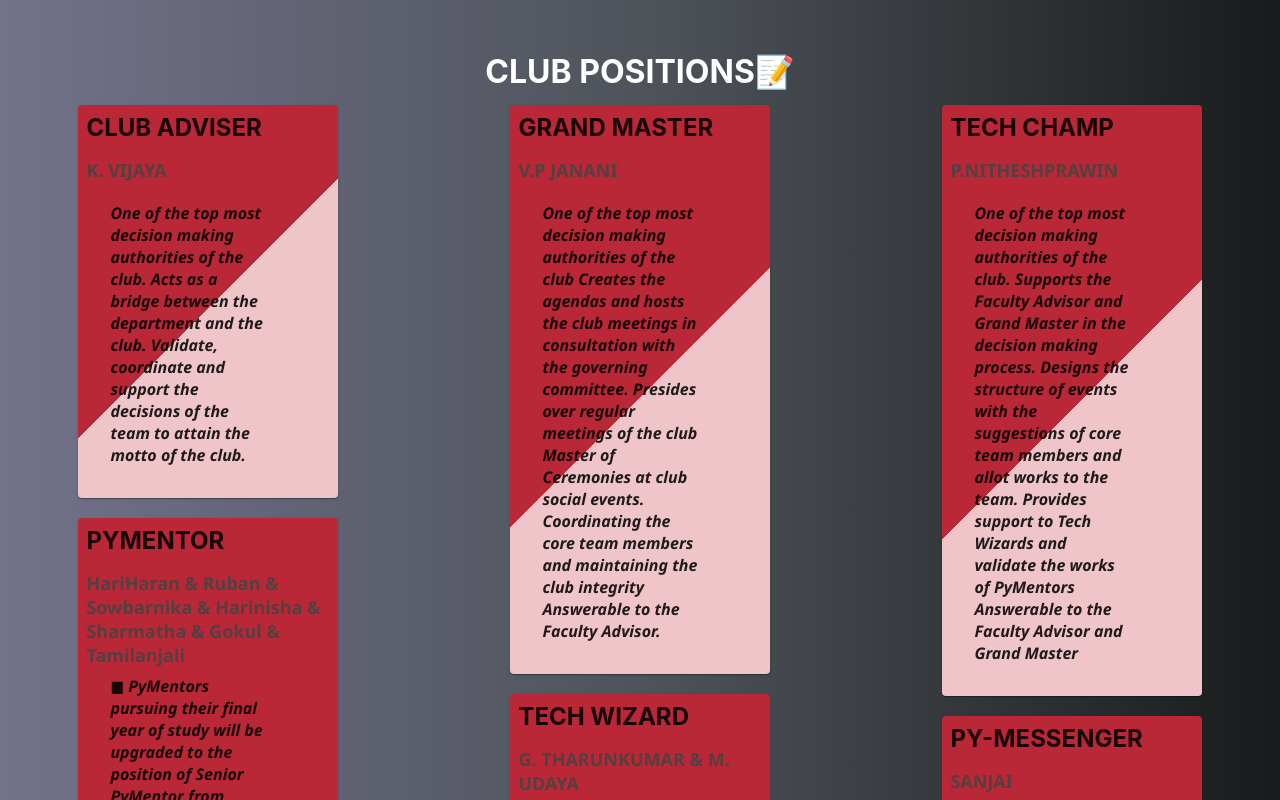
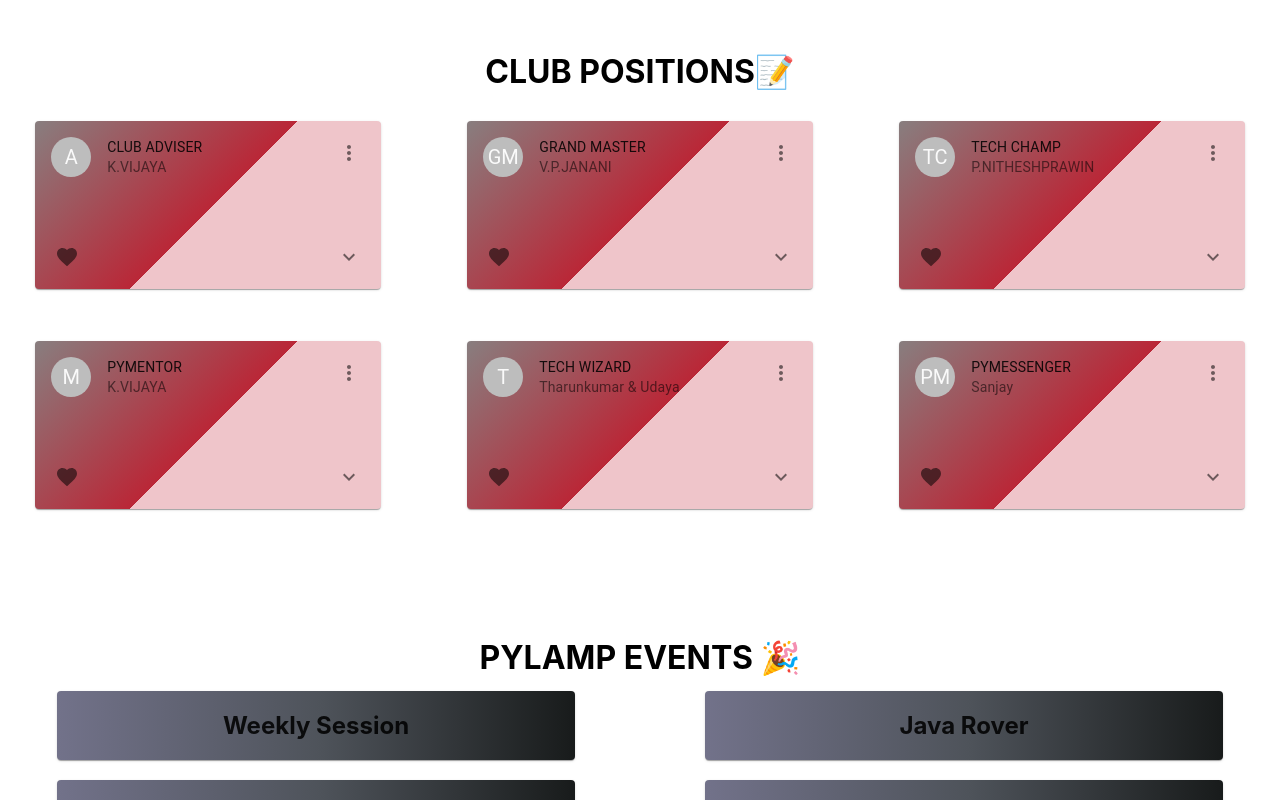
Before and after one commit to Tharunkumar001/pylampDomainRealm, a Next.js app: page / in a window 1280 px wide. Shown: the part 660-1460 px from the top of the page. Built offline with nearby package versions, Linux system fonts and the light colour scheme.

Commit message:
ui updation

```diff
--- /dev/null
+++ b/pages/autoMate/HomeCard.js
@@ -0,0 +1,79 @@
+import * as React from 'react';
+import { Avatar, Card, CardActions, CardContent, CardHeader, CardMedia, Collapse, IconButton, styled, Typography } from '@material-ui/core';
+import { ExpandMoreOutlined, Favorite, MoreVert, MoreVertOutlined, TouchApp } from '@material-ui/icons';
+import styles from "../../styles/Home.module.css";
+import ScrollAnimation from 'react-animate-on-scroll';
+import Aos from "aos";
+import "aos/dist/aos.css";
+const ExpandMore = styled((props) => {
+    const { expand, ...other } = props;
+    return <IconButton {...other} />;
+})(({ theme, expand }) => ({
+    transform: !expand ? 'rotate(0deg)' : 'rotate(180deg)',
+    marginLeft: 'auto',
+    transition: theme.transitions.create('transform', {
+        duration: theme.transitions.duration.shortest,
+    }),
+}));
+
+export default function HomeCard(props) {
+    const [expanded, setExpanded] = React.useState(false);
+
+    React.useEffect(() => {
+        Aos.init({
+            duration:2000,
+            throttleDelay: 99,
+        })
+    },[]);
+    const handleExpandClick = () => {
+        setExpanded(!expanded);
+    };
+
+    return (
+        <ScrollAnimation animateIn="fadeIn">
+            <Card sx={{ maxWidth: 345 }} className={styles.homeCard} data-aos="fade-left">
+                    <CardHeader
+                        avatar={
+                        <Avatar aria-label="recipe">
+                            {props.avatar}
+                        </Avatar>
+                        }
+                        action={
+                        <IconButton aria-label="settings">
+                            <MoreVert />
+                        </IconButton>
+                        }
+                        title={props.position}
+                        subheader={props.candidate}
+                    />
+
+                    <CardContent>
+                        <Typography variant="body2" color="text.secondary">
+
+                        </Typography>
+                    </CardContent>
+                    <CardActions disableSpacing>
+                        <IconButton aria-label="add to favorites">
+                            <Favorite />
+                        </IconButton>
+                        <ExpandMore
+                            expand={expanded}
+                            onClick={handleExpandClick}
+                            aria-expanded={expanded}
+                            aria-label="show more"
+                        >
+                        <ExpandMoreOutlined />
+                        </ExpandMore>
+                    </CardActions>
+                    <Collapse in={expanded} timeout="auto" unmountOnExit>
+                        <CardContent>
+                            <Typography paragraph className={styles.cardBody}>
+                                {props.positonDetails}
+                            </Typography>
+                        </CardContent>
+                    </Collapse>
+                    </Card>
+        </ScrollAnimation>
+
+    );
+}
--- a/pages/index.js
+++ b/pages/index.js
@@ -11,8 +11,9 @@ import Navbar from "../pages/Navbar";
 import ScrollAnimation from 'react-animate-on-scroll';
 import Aos from "aos";
 import "aos/dist/aos.css";
+import HomeCard from "../pages/autoMate/HomeCard";
 
-export default function HomePage() {
+export default function HomePage(props) {
 
     useEffect(() => {
         Aos.init({
@@ -21,6 +22,65 @@ export default function HomePage() {
         })
     },[]);
 
+    const Adviser = `
+        One of the top most decision making authorities of the club.
+        Acts as a bridge between the department and the club.
+        Validate, coordinate and support the decisions of the team to attain the
+        motto of the club.
+    `;
+
+    const Pymentor = `
+        ■ PyMentors pursuing their final year of study will be upgraded to the
+        position of Senior PyMentor from PyMentor.
+        ■ Guide, assist and coordinate all the PyMentors of the club.
+        ■ Have rights to hammer any suggestions and opinions during the
+        discussion meet
+        ■ Ensure whether all PyMentors have a good hold on their
+        responsibilities.
+        ■ Respect the advice on content, club maintenance and decisions of the
+        Governing Committee.
+        ■ Answerable to the faculty Advisor, Grand Master and Tech Champ
+    `
+
+    const Grandmaster = `
+        One of the top most decision making authorities of the club
+        Creates the agendas and hosts the club meetings in
+        consultation with the governing committee.
+        Presides over regular meetings of the club
+        Master of Ceremonies at club social events.
+        Coordinating the core team members and maintaining the club integrity
+        Answerable to the Faculty Advisor.
+    `
+
+    const TechWizard = `
+        Provides technical support to the team
+        Ensures the technical feasibility of the planned events
+        Create, publish and maintain weekly Hackerrank events.
+        Authorized to give suggestions in designing the structure of events and
+        curriculum if any.
+        Scrutiny of PyMentors, if they did not abide by the points mentioned in
+        Article V - Section II.
+        Answerable to the Faculty Advisor, Grand Master and Tech Champ
+    `
+
+    const TechChamp =  `
+        One of the top most decision making authorities of the club.
+        Supports the Faculty Advisor and Grand Master in the decision making
+        process.
+        Designs the structure of events with the suggestions of core team
+        members and allot works to the team.
+        Provides support to Tech Wizards and validate the works of PyMentors
+        Answerable to the Faculty Advisor and Grand Master
+    `;
+
+    const PyMessenger = `
+        Maintaining the social media handles
+        Ensures uniform circulation of the event information to the club
+        members
+        Must also act as a PyMentor
+        Answerable to Faculty Advisor, Grand Master, Tech Champ and Tech
+        Wizard.
+    `
 return (
 
 <div className={styles.homeContainer}>
@@ -67,115 +127,54 @@ return (
 
         <ScrollAnimation animateIn="fadeIn">
         <div className={styles.clubPostionDiv} data-aos="fade-up">
-            <h1 style={{textAlign:"center", color:"white"}}>CLUB POSITIONS📝</h1>
+            <h1 style={{textAlign:"center", color:"black"}}>CLUB POSITIONS📝</h1>
             <Grid container spacing={2} className={styles.homeGrid}>
-                <Grid xs={12} md={4} sm={4}>
-                    <ScrollAnimation animateIn="fadeIn">
-                        <Card className={styles.adminCard}  data-aos="fade-left">
-                            <h2 style={{margin:"0.5rem"}}>CLUB ADVISER</h2>
-                            <h3  className={styles.cardHeader}>K. VIJAYA</h3><br />
+                <Grid xs={12} md={4} sm={4} >
+                        <HomeCard
+                            data-aos="fade-left"
+                            position="CLUB ADVISER"
+                            positonDetails={Adviser}
+                            avatar="A"
+                            candidate="K.VIJAYA"
+                        /><br />
 
-                            <p className={styles.cardBody}>
-                                One of the top most decision making authorities of the club.
-                                Acts as a bridge between the department and the club.
-                                Validate, coordinate and support the decisions of the team to attain the
-                                motto of the club.
-                            </p>
-                        </Card><br />
-                        <Card className={styles.adminCard}  data-aos="fade-right">
-                            <h2 style={{margin:"0.5rem"}}>PYMENTOR</h2>
-
-                            <h3 className={styles.cardHeader}>
-                                HariHaran & Ruban & Sowbarnika & Harinisha &
-                                Sharmatha & Gokul & Tamilanjali
-                            </h3><br />
-
-                            <p className={styles.cardBody}>
-                                ■ PyMentors pursuing their final year of study will be upgraded to the
-                                position of Senior PyMentor from PyMentor.
-                                ■ Guide, assist and coordinate all the PyMentors of the club.
-                                ■ Have rights to hammer any suggestions and opinions during the
-                                discussion meet
-                                ■ Ensure whether all PyMentors have a good hold on their
-                                responsibilities.
-                                ■ Respect the advice on content, club maintenance and decisions of the
-                                Governing Committee.
-                                ■ Answerable to the faculty Advisor, Grand Master and Tech Champ
-                            </p>
-                        </Card><br />
-                    </ScrollAnimation>
-
-
+                        <HomeCard
+                            position="PYMENTOR"
+                            positonDetails={Pymentor}
+                            avatar="M"
+                            candidate="K.VIJAYA"
+                        /><br />
                 </Grid>
                 <Grid xs={12} md={4} sm={4}>
-                    <ScrollAnimation animateIn="fadeIn">
-                        <Card className={styles.adminCard} data-aos="fade-left">
-                            <h2 style={{margin:"0.5rem"}}>GRAND MASTER</h2>
+                        <HomeCard
+                            position="GRAND MASTER"
+                            positonDetails={Grandmaster}
+                            avatar="GM"
+                            candidate="V.P.JANANI"
+                        /><br />
 
-                            <h3  className={styles.cardHeader}>V.P JANANI</h3><br />
-
-                            <p className={styles.cardBody}>
-                                One of the top most decision making authorities of the club
-                                Creates the agendas and hosts the club meetings in
-                                consultation with the governing committee.
-                                Presides over regular meetings of the club
-                                Master of Ceremonies at club social events.
-                                Coordinating the core team members and maintaining the club integrity
-                                Answerable to the Faculty Advisor.
-                            </p>
-                        </Card><br />
-
-                        <Card className={styles.adminCard} data-aos="fade-right">
-                            <h2 style={{margin:"0.5rem"}}>TECH WIZARD</h2>
-
-                            <h3  className={styles.cardHeader}>G. THARUNKUMAR & M. UDAYA</h3><br />
-
-                            <p className={styles.cardBody}>
-                                Provides technical support to the team
-                                Ensures the technical feasibility of the planned events
-                                Create, publish and maintain weekly Hackerrank events.
-                                Authorized to give suggestions in designing the structure of events and
-                                curriculum if any.
-                                Scrutiny of PyMentors, if they did not abide by the points mentioned in
-                                Article V - Section II.
-                                Answerable to the Faculty Advisor, Grand Master and Tech Champ
-                            </p>
-                        </Card><br />
-                    </ScrollAnimation>
+                        <HomeCard
+                            position="TECH WIZARD"
+                            positonDetails={TechWizard}
+                            avatar="T"
+                            candidate="Tharunkumar & Udaya"
+                        /><br />
 
                 </Grid>
                 <Grid xs={12} md={4} sm={4} >
-                    <ScrollAnimation animateIn="fadeIn">
-                        <Card className={styles.adminCard} data-aos="fade-left">
-                            <h2 style={{margin:"0.5rem"}}>TECH CHAMP</h2>
-                            <h3  className={styles.cardHeader}>P.NITHESHPRAWIN</h3><br />
+                        <HomeCard
+                            position="TECH CHAMP"
+                            positonDetails={TechChamp}
+                            avatar="TC"
+                            candidate="P.NITHESHPRAWIN"
+                        /> <br />
 
-                            <p className={styles.cardBody}>
-                                One of the top most decision making authorities of the club.
-                                Supports the Faculty Advisor and Grand Master in the decision making
-                                process.
-                                Designs the structure of events with the suggestions of core team
-                                members and allot works to the team.
-                                Provides support to Tech Wizards and validate the works of PyMentors
-                                Answerable to the Faculty Advisor and Grand Master
-                            </p>
-                        </Card><br />
-                        <Card className={styles.adminCard} data-aos="fade-right">
-                            <h2 style={{margin:"0.5rem"}}>PY-MESSENGER</h2>
-
-                            <h3  className={styles.cardHeader}>SANJAI</h3><br />
-
-                            <p className={styles.cardBody}>
-                                Maintaining the social media handles
-                                Ensures uniform circulation of the event information to the club
-                                members
-                                Must also act as a PyMentor
-                                Answerable to Faculty Advisor, Grand Master, Tech Champ and Tech
-                                Wizard.
-                            </p>
-                        </Card><br />
-                    </ScrollAnimation>
-
+                        <HomeCard
+                            position="PYMESSENGER"
+                            positonDetails={PyMessenger}
+                            avatar="PM"
+                            candidate="Sanjay"
+                    /><br />
                 </Grid>
             </Grid>
         </div>
--- a/styles/Home.module.css
+++ b/styles/Home.module.css
@@ -82,7 +82,7 @@
   background-repeat: no-repeat;
   width: 100%;
   height: 100hv; */
-  background-image: linear-gradient(to right, #72728a 0%, #4e535a  51%, #181b1b  100%)
+  /* background-image: linear-gradient(to right, #72728a 0%, #4e535a  51%, #181b1b  100%) */
 }
 .headerDiv{
   color:black;
@@ -449,6 +449,15 @@
   margin-left: auto;
 }
 
+.homeCard{
+  width: 80%;
+  margin: 1rem;
+  height: fit-content;
+  background: linear-gradient(135deg, rgb(136, 126, 127) 0%, rgba(186, 39, 55, 1) 51%, rgba(239, 197, 202, 1) 51%, rgba(239, 197, 202, 1) 100%);
+  margin-right: auto;
+  margin-left: auto;
+}
+
 .cardGrid{
   display: flex;
   flex-direction: row;
@@ -467,7 +476,7 @@
 }
 
 .cardBody{
-  width: 60%;
+  width: 90%;
   margin:2rem;
   font-weight: bold;
   font-family: 'Segoe UI', Tahoma, Geneva, Verdana, sans-serif;
```
Also changed, not shown: pages/AdminPage.js (+0 -10 lines).
